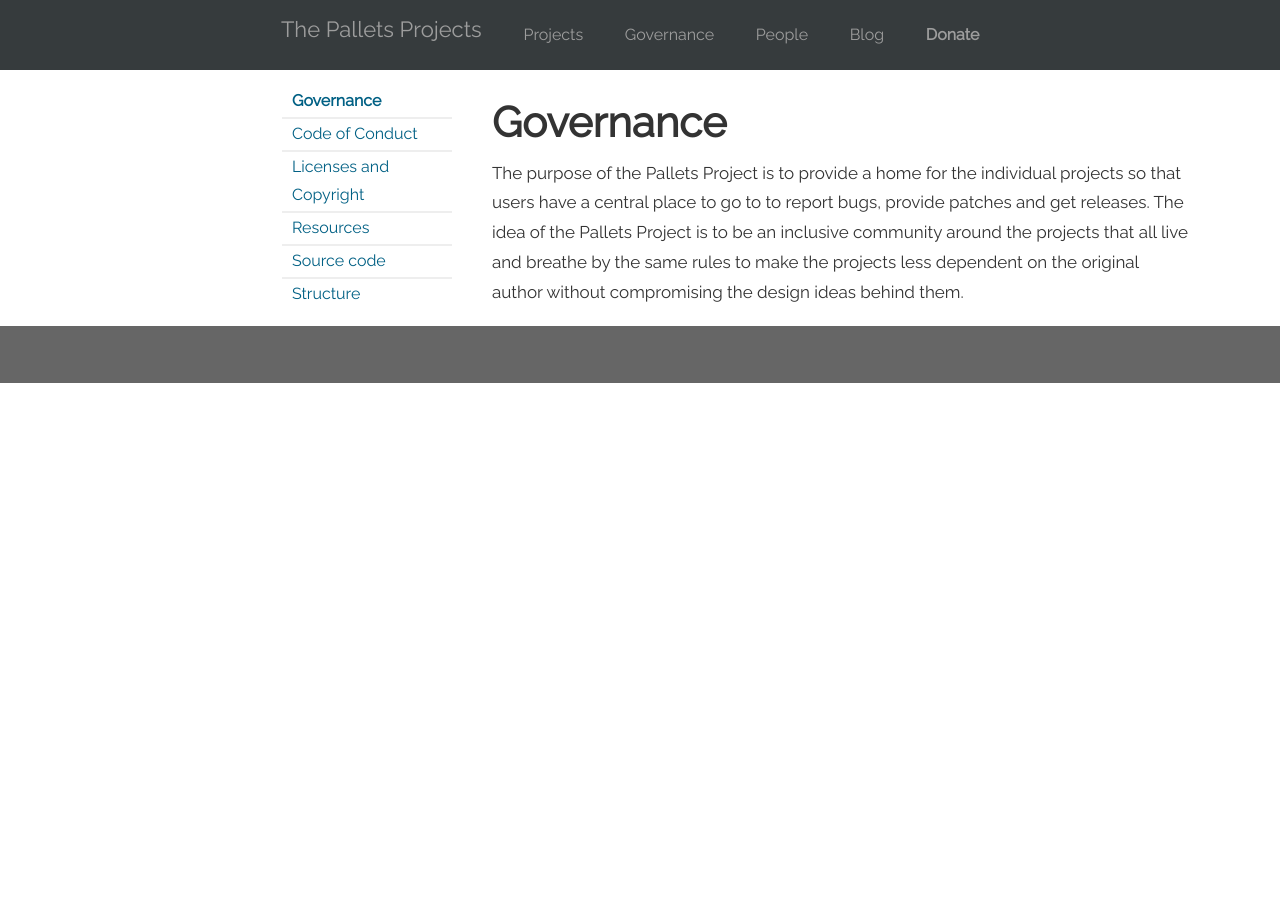
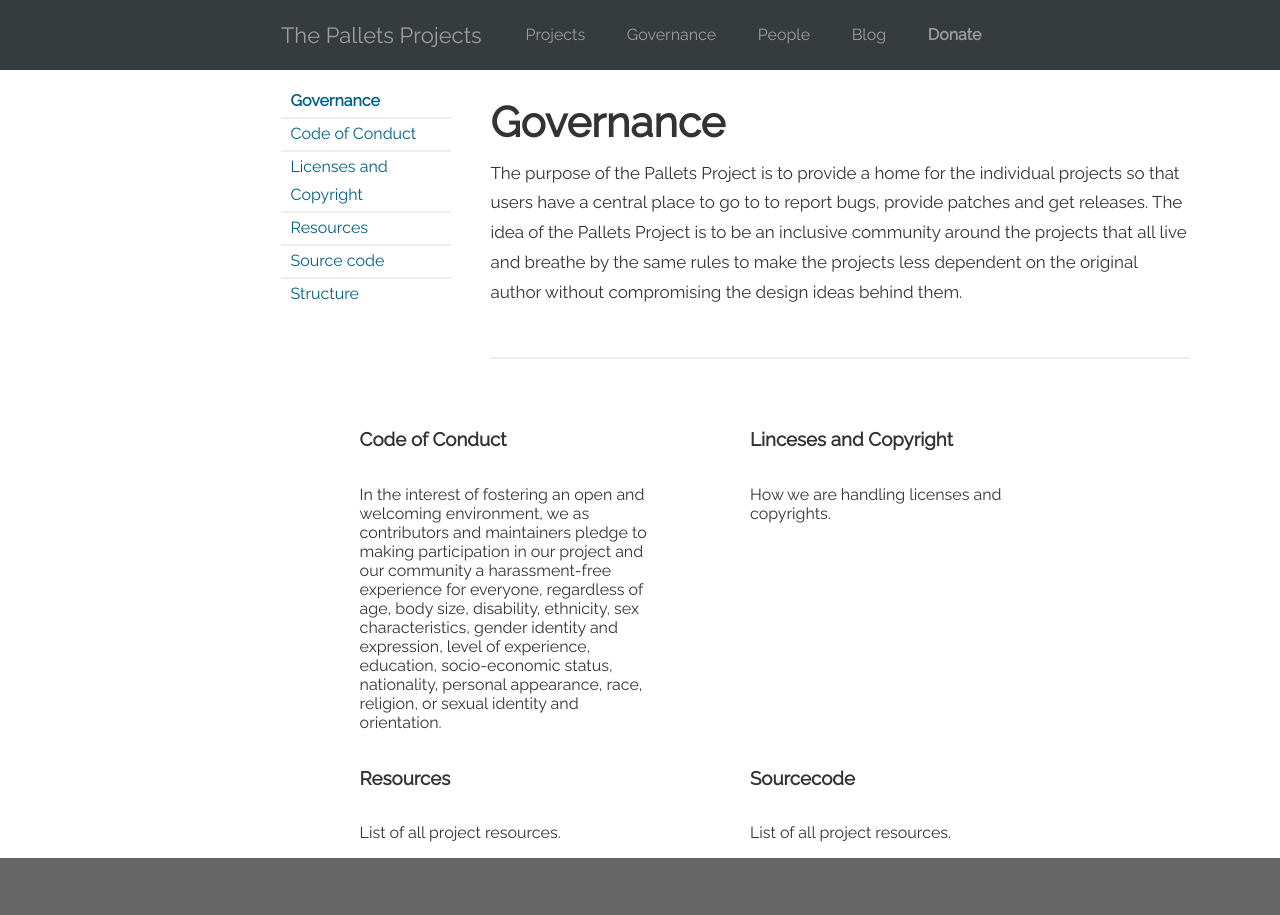
Before and after one commit to RealdoBeja98/website, a Flask app: page /governance in a window 1280 px wide. Before the commit the page ends 383 px from the top, so only its background shows below. Run offline with Flask 2, Linux system fonts and the light colour scheme.

Commit message:
Governance

```diff
--- a/static/style.css
+++ b/static/style.css
@@ -41,11 +41,15 @@
 .navbar-links li a:active{
   background-color: black;
 }
+.logo{
+  margin-top: 6px;
+}
 .logo p a{
   color: #9d9d9d;
   font-size: 22px;
-  padding: 1px;
+  padding: 3px 3px 3px 3px;
   text-decoration: none;
+
 }
 .logo p a:hover{
   color: white;
@@ -153,7 +157,7 @@
   display: flex;
   text-align: center;
   justify-content: center;
-
+  flex-wrap: wrap;
 }
 .info_projects ul{
   display: flex;
@@ -262,3 +266,25 @@
   color: #333333;
   font-size: 17px;
 }
+.hr_for_header{
+  border: 1px solid #eeeeee;
+  width: 700px;
+  margin: 50px 0 50px 39px;
+}
+.table_of_informantion{
+  display: flex;
+  justify-content: center;
+  margin-left: 300px;
+}
+.row_of_information{
+  display: flex;
+  flex-direction: row;
+  flex-wrap: wrap;
+}
+.column_of_information{
+  display: flex;
+  flex-direction: column;
+  flex-wrap: wrap;
+  flex: 1;
+  margin-left: -40px;
+}
--- a/templates/base.html
+++ b/templates/base.html
@@ -5,6 +5,8 @@
     <meta name="viewport" content="width=device-width, initial-scale=1.0">
     <link rel="stylesheet" href="/static/style.css">
     <link rel="stylesheet" type="text/css" href="//fonts.googleapis.com/css?family=Raleway" />
+    <link rel="shortcut icon" href="{{ url_for('static', filename='favicon.ico') }}">
+
     {% if title %}
         <title>{{ title }}</title>
     {% else %}
--- a/templates/governance.html
+++ b/templates/governance.html
@@ -31,7 +31,7 @@
                 </ul>
             </div>
         </div>
-        <div class="column_info">
+        <div class="column_info_1">
             <div id="header">
                 <h1>Governance</h1>
                 <p>
@@ -42,7 +42,39 @@
                     author without compromising the design ideas behind them.
                 </p>
             </div>
+            <div class="hr_for_header"></div>
         </div>
+
+    </div>
+</div>
+<div class="table_of_informantion">
+    <div class="row_of_information">
+        <div class="column_of_information">
+            <h3>Code of Conduct</h3>
+            <p>
+                In the interest of fostering an open and<br> welcoming environment, we as<br> contributors and maintainers pledge to<br> making participation in our project and<br> our community a harassment-free<br> experience for everyone, regardless of<br> age, body size, disability, ethnicity, sex<br> characteristics, gender identity and<br> expression, level of experience,<br> education, socio-economic status,<br> nationality, personal appearance, race,<br> religion, or sexual identity and<br> orientation.
+            </p>
+        </div>
+        <div class="column_of_information">
+            <h3>Linceses and Copyright</h3>
+            <p>
+                How we are handling licenses and<br> copyrights.
+            </p>
+        </div>
+        <div class="break"></div>
+        <div class="column_of_information">
+            <h3>Resources</h3>
+            <p>
+                List of all project resources.
+            </p>
+        </div>
+        <div class="column_of_information">
+            <h3>Sourcecode</h3>
+            <p>
+                List of all project resources.
+            </p>
+        </div>
+
     </div>
 </div>
 
@@ -50,5 +82,4 @@
 
 
 
-
 {% endblock %}
```
